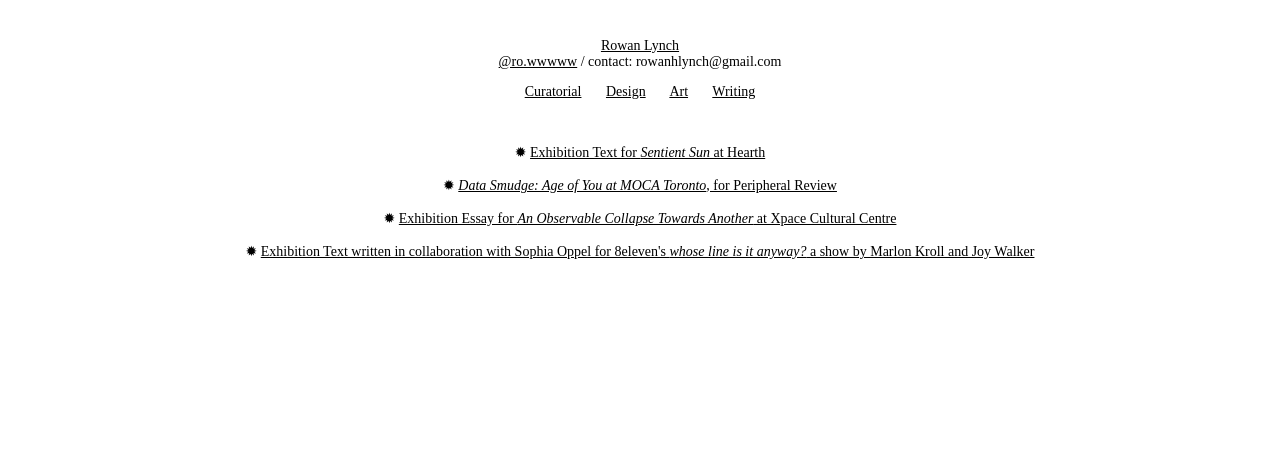
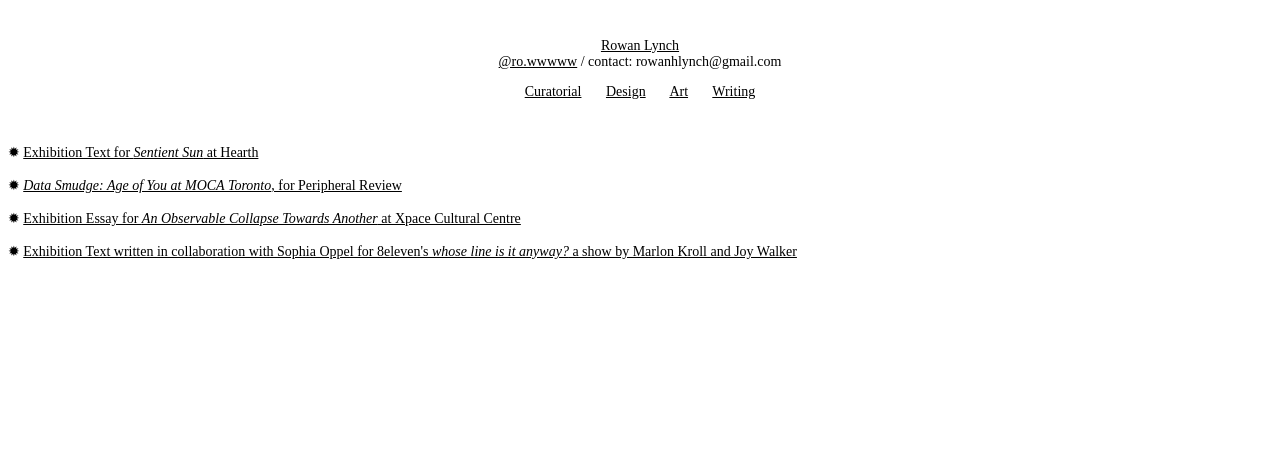
Before and after one commit to rowanpersonal/rowanpersonal.github.io, a PHP site: page /pages/wr.html in a window 1280 px wide. Shown: the top 460 px of the page. Run offline with PHP 8.4, Linux system fonts and the light colour scheme.

Commit message:
left align text test

```diff
--- a/pages/site_style.css
+++ b/pages/site_style.css
@@ -38,6 +38,18 @@ position: fixed;
 
 			}
 
+      .contentwr {
+    text-align: left;
+  font-size: 14px;
+
+   width: 100%;
+ margin: 0 auto;
+  padding-top: 120px;
+
+      }
+
+
+
 .grid-container {
   display: grid;
   grid-template-columns: auto auto;
--- a/pages/wr.html
+++ b/pages/wr.html
@@ -27,7 +27,7 @@
 
 <body>
 
-<div class="content">
+<div class="contentwr">
   <br>
   ✹ <A HREF="http://rowanlynch.com/pages/ss_wr.html" style="color:black">Exhibition Text for <i>Sentient Sun</i> at Hearth</A>
 <br>
```
